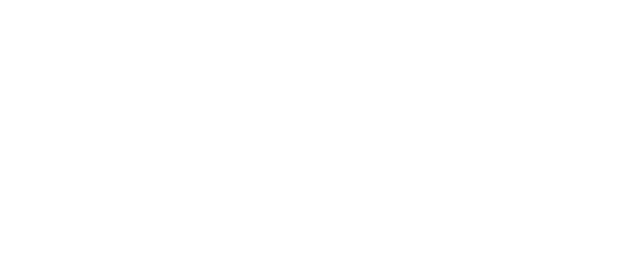
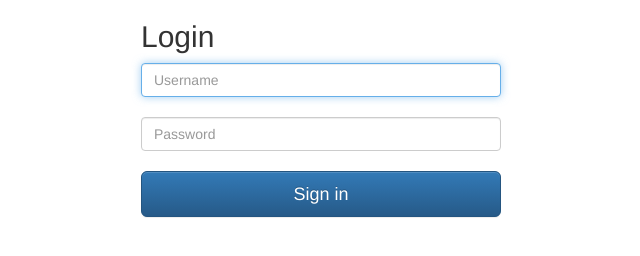
Before and after one commit to rgozano/acq-backend-test, a website: page app/views/index.html in a window 1280 px wide. Shown: the whole page, without its empty margins (319-959 px from the left). Drawn offline with nearby package versions, Linux system fonts and the light colour scheme; files that its build step writes are made by us from their sources.

Commit message:
Add user login page

```diff
--- a/app/views/index.html
+++ b/app/views/index.html
@@ -1,10 +1,24 @@
-<!DOCTYPE html>
-<html>
-<head>
-	<title>TEST</title>
+<html lang="en"><head>
+	<title>Test</title>
+	<link rel="stylesheet" href="/css/bootstrap.min.css">
+	<link rel="stylesheet" href="/css/bootstrap-theme.css">
+	<link rel="stylesheet" href="/css/app.css">
 	<link rel="stylesheet" type="text/css" href="/css/test.css">
 </head>
 <body>
-
-</body>
+	<div class="container">
+		<div class="row">
+			<div class="col-xs-12 col-sm-4 col-sm-offset-4">
+				<form class="form-signin" method="post" action="/user/login">
+					<h2 class="form-signin-heading">Login</h2>
+					<input id="inputUsername" class="form-control" placeholder="Username" name="username" required="" autofocus="" type="text">
+					<br>
+					<input id="inputPassword" class="form-control" placeholder="Password" name="password" required="" type="password">
+					<br>
+					<button class="btn btn-lg btn-primary btn-block" type="submit">Sign in</button>
+				</form>
+			</div>
+		</div>
+	</div>
+	</body>
 </html>
```
Also changed, not shown: app/user.js (+26 -3 lines).
